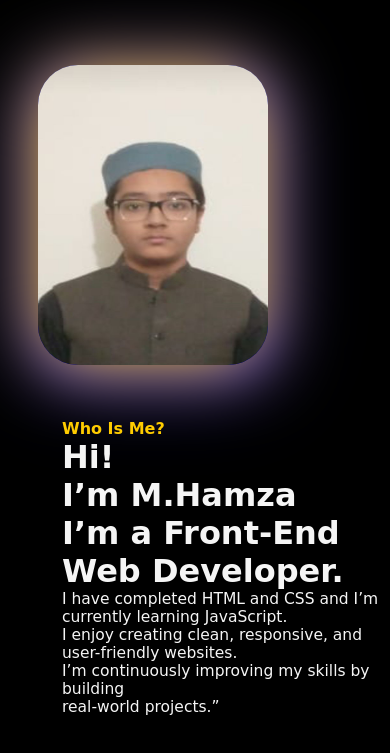
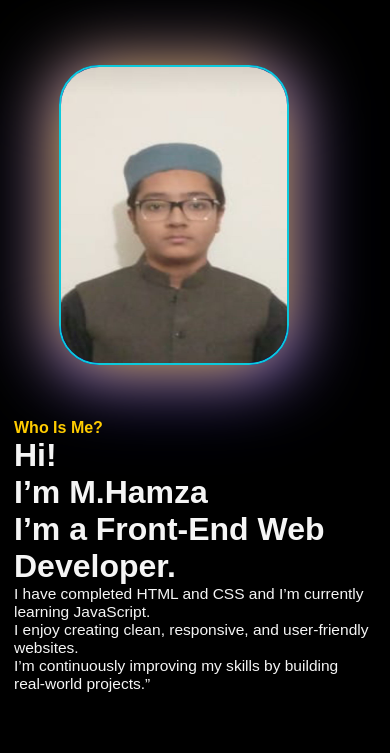
Before and after one commit to HamzaAzeem99/Portfolio, a plain HTML site: page index.html in a window 390 px wide. Shown: the part 51-804 px from the top of the page. Drawn offline with Linux system fonts and the light colour scheme; a web font is replaced by a local one.

Commit message:
some code

```diff
--- a/style.css
+++ b/style.css
@@ -81,6 +81,7 @@ color: aliceblue;
  transform: scale(0.7);
   opacity: 0;
   animation: zoomIn 1.2s ease-out forwards;
+ border: 2px solid rgb(12, 202, 220);
 
     box-shadow: -2px 2px 70px #ffcc00;
     margin-top: -26px;
@@ -97,7 +98,7 @@ color: aliceblue;
     margin-left: 20%;
     margin-top: 100px;
     color: whitesmoke;
-    font-family: 'Times New Roman', Times, serif;
+
 }
 
 .text {
@@ -106,8 +107,9 @@ color: aliceblue;
     opacity: 0;
     animation-delay: 3s;
     animation: text 2s ease-out forwards;
-     font-family: cursive;
+     font-family: sans-serif;
      margin-top: -20px;
+
 }
 @keyframes text {
     to{
@@ -132,6 +134,7 @@ color: aliceblue;
     margin-top: 60px;
     font-size: 2em;
      text-decoration: underline;
+     font-family: sans-serif;
 }
 .box img{
 
@@ -141,6 +144,7 @@ color: aliceblue;
     justify-content: center;
     flex-wrap: wrap;
     margin-top: 50px;
+
 
 }
 .img1{
@@ -192,8 +196,9 @@ color: aliceblue;
     margin-top: 60px;
     font-size: 2em;
     text-decoration: underline;
+    font-family: sans-serif;
+}
 
-}
 .box2{
     display: flex;
     justify-content: center;
@@ -233,6 +238,7 @@ color: aliceblue;
     margin-top: 60px;
     font-size: 2em;
     text-decoration: underline;
+    font-family: sans-serif;
 
 }
 .box3 p{
@@ -321,6 +327,7 @@ color: #e5e7eb;
     gap: 50px;
     font-size: 2em;
     margin-top: 40px;
+    font-family: sans-serif;
 }
 .con p{
     color: white;
@@ -787,4 +794,20 @@ font-size: 0.7em;
    }
 
 
+
 }
+
+@media screen and (min-width: 300px) and (max-width: 442px) {
+
+.port img{
+  margin-left: -1.2rem ;
+
+}
+
+.text {
+    margin-left: -4em;
+
+
+}
+
+}
```
Also changed, not shown: my-projects.html (+2 -0 lines).
